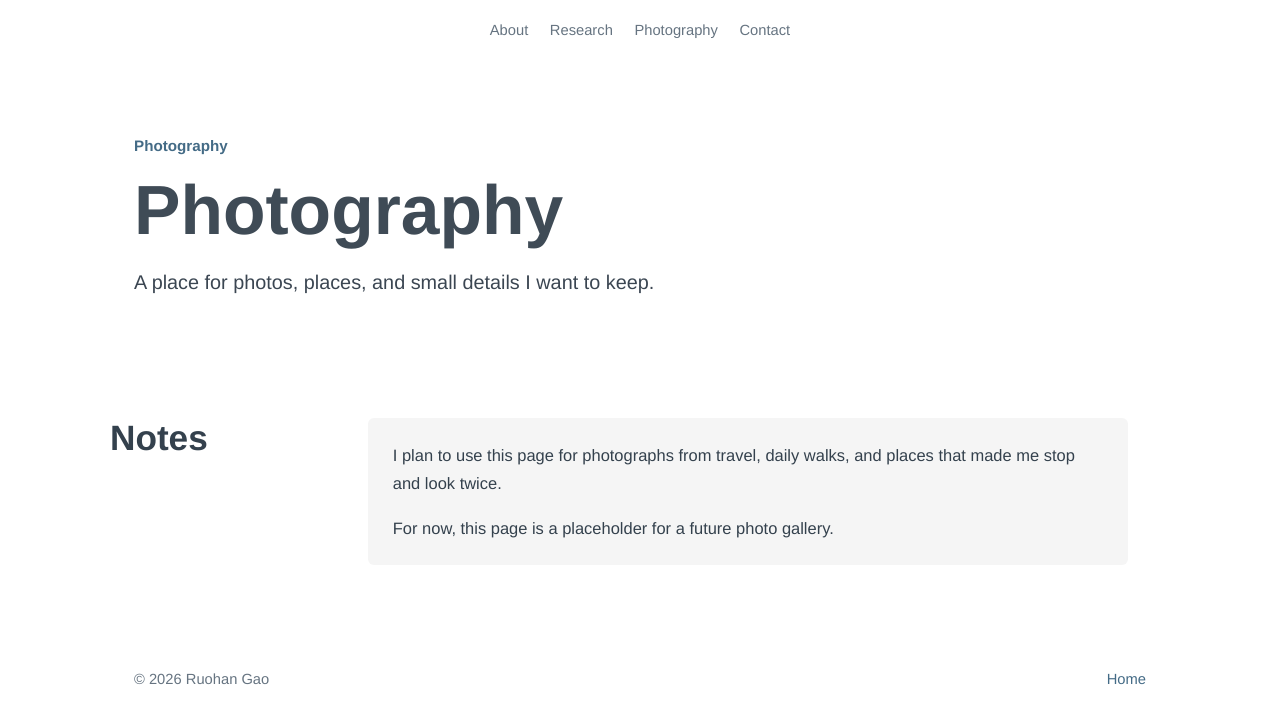
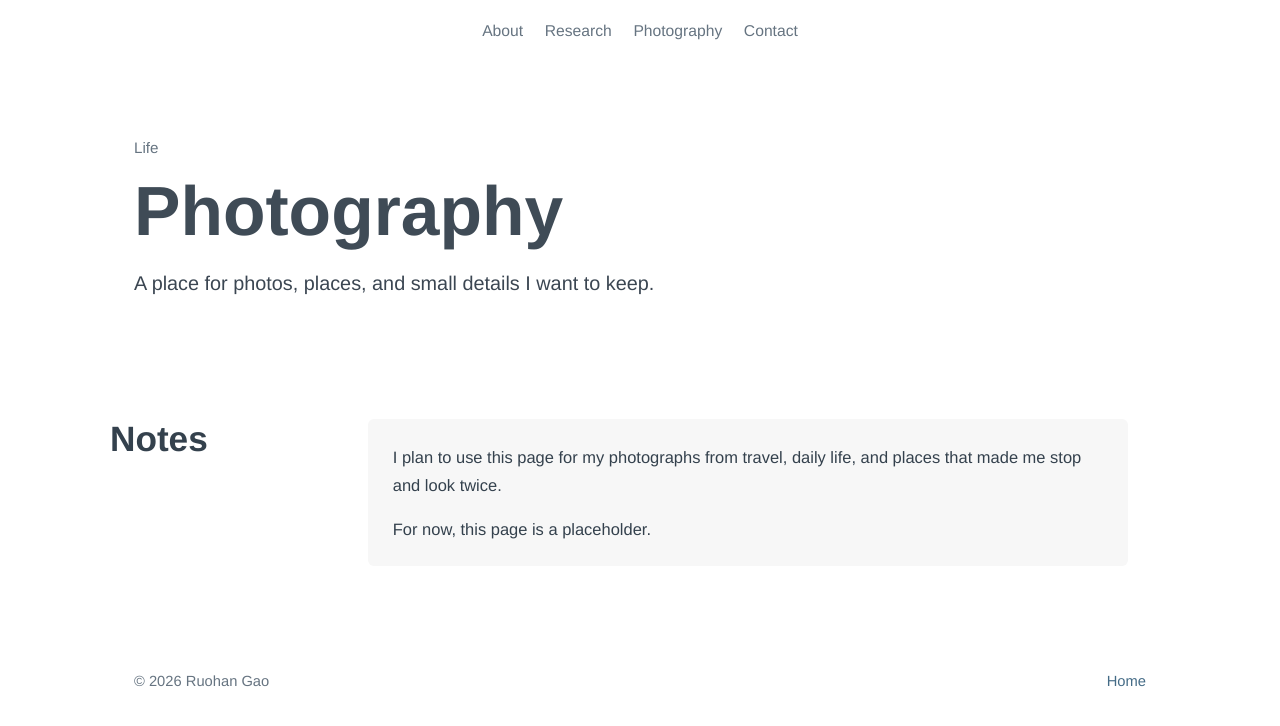
Before and after one commit to ruo-han-gao/ruo-han-gao.github.io, a plain HTML site: page photography.html in a window 1280 px wide. Drawn offline with Linux system fonts and the light colour scheme.

Commit message:
some small text change

```diff
--- a/photography.html
+++ b/photography.html
@@ -22,7 +22,7 @@
 
   <section class="hero" id="top">
     <div>
-      <p class="eyebrow">Photography</p>
+      <p class="eyebrow">Life</p>
       <h1>Photography</h1>
       <p class="lead">A place for photos, places, and small details I want to keep.</p>
     </div>
@@ -33,8 +33,8 @@
       <div class="content">
         <h2>Notes</h2>
         <div class="section-text">
-          <p>I plan to use this page for photographs from travel, daily walks, and places that made me stop and look twice.</p>
-          <p>For now, this page is a placeholder for a future photo gallery.</p>
+          <p>I plan to use this page for my photographs from travel, daily life, and places that made me stop and look twice.</p>
+          <p>For now, this page is a placeholder.</p>
         </div>
       </div>
     </section>
--- a/styles.css
+++ b/styles.css
@@ -2,7 +2,7 @@
   --ink: #1f2933;
   --muted: #667481;
   --paper: #ffffff;
-  --panel: #f5f5f5;
+  --panel: #f7f7f7;
   --accent: #5f86a0;
   --accent-dark: #446b86;
   --line: #e7edf1;
@@ -25,7 +25,9 @@ body {
   line-height: 1.7;
 }
 
-a {
+a,
+a:visited,
+a:active {
   color: var(--accent-dark);
   text-decoration: none;
   transition: color 0.18s ease;
@@ -33,6 +35,7 @@ a {
 
 a:hover {
   color: var(--accent);
+  text-decoration: none;
 }
 
 .site-header {
@@ -61,10 +64,12 @@ a:hover {
   gap: 1.35rem;
   flex-wrap: wrap;
   justify-content: center;
-  font-size: 0.92rem;
+  font-size: 0.98rem;
 }
 
-.nav-links a {
+.nav-links a,
+.nav-links a:visited,
+.nav-links a:active {
   color: var(--muted);
   text-decoration: none;
 }
@@ -85,8 +90,8 @@ a:hover {
 
 .eyebrow {
   margin: 0 0 1rem;
-  color: var(--accent-dark);
-  font-weight: 600;
+  color: var(--muted);
+  font-weight: 500;
   font-size: 0.95rem;
 }
 
@@ -185,7 +190,7 @@ h2 {
 .interest h3 {
   margin: 0 0 0.45rem;
   font-size: 1rem;
-  color: var(--accent-dark);
+  color: #3f4b56;
   font-weight: 650;
 }
 
@@ -216,7 +221,7 @@ h2 {
 }
 
 .contact-item a {
-  font-weight: 600;
+  font-weight: 400;
   overflow-wrap: anywhere;
 }
 
```
Also changed, not shown: index.html (+1 -1 lines), research.html (+1 -1 lines).
